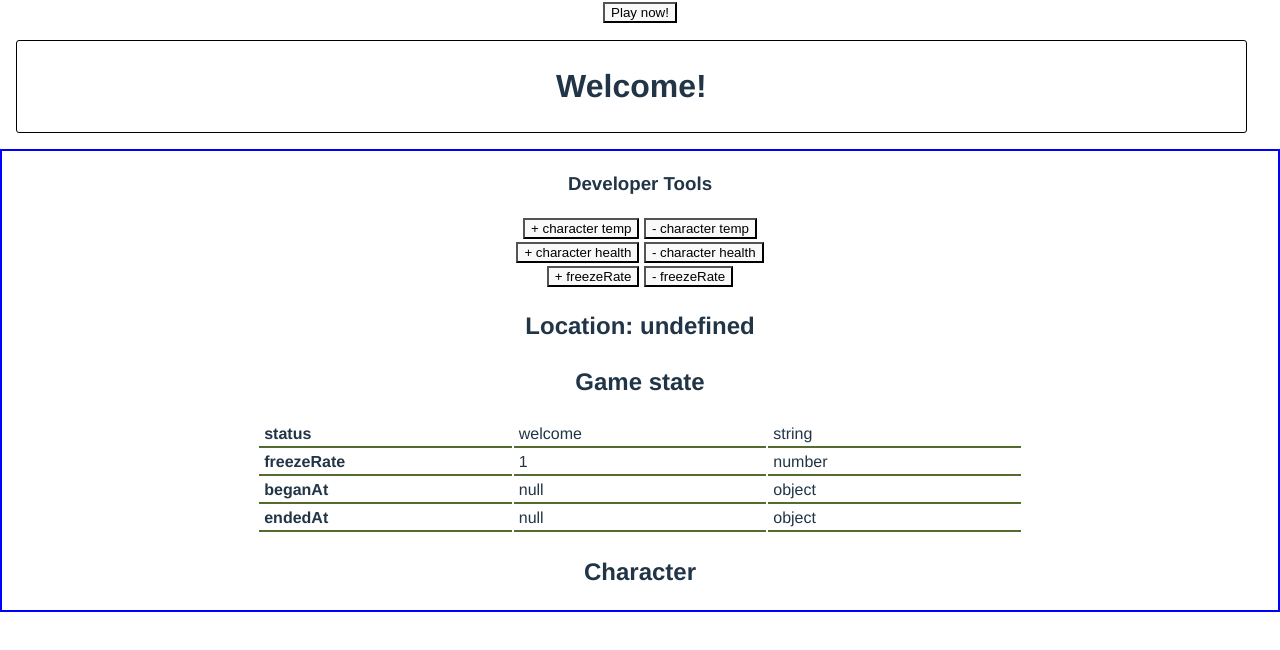
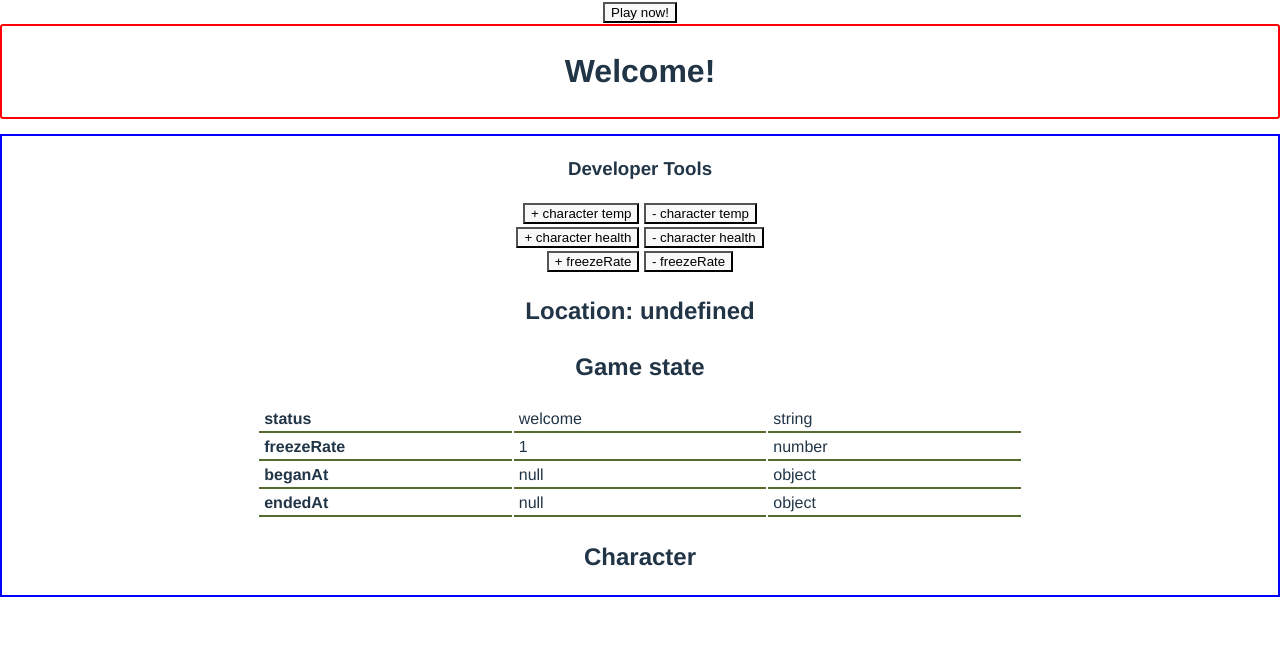
Before and after one commit to thomax/frozen-school, a Svelte app: page / in a window 1280 px wide. Shown: the top 650 px of the page. Built offline with nearby package versions, Linux system fonts and the light colour scheme.

Commit message:
Clean up some styling

```diff
--- a/src/app.css
+++ b/src/app.css
@@ -51,22 +51,16 @@ body {
   }
 }
 
-.uiBox {
-  border: 1px solid black;
+.gameStateBox {
+  border: 2px solid red;
   border-radius: 3px;
-  margin: 1em 1em 1em 1em;
-  width: 96vw;
 }
 
 #characterComponent {
-  background-color: pink;
+  background-color: black;
+  border: 2px solid yellow;
 }
 
 #gameComponent {
-  background-color: rgba(200, 200, 200);
+  background-color: black;
 }
-
-.locationCreator {
-  margin-top: 20px;
-  font-size: 0.7rem;
-}
--- a/src/lib/CharacterSheet.svelte
+++ b/src/lib/CharacterSheet.svelte
@@ -30,7 +30,6 @@
 </script>
 
 <div id="characterComponent">
-  <h3>Character sheet</h3>
   <ValueIndicator
     value={localCharacter.temperature}
     options={{color: 'blue', label: 'Kroppstemperatur'}}
--- a/src/lib/DeveloperTools.svelte
+++ b/src/lib/DeveloperTools.svelte
@@ -79,6 +79,7 @@
 
 <style>
   #devToolsComponent {
+    margin-top: 15px;
     border: 2px solid blue;
   }
 
--- a/src/lib/Game.svelte
+++ b/src/lib/Game.svelte
@@ -11,7 +11,7 @@
   })
 </script>
 
-<div id="gameComponent" class="uiBox">
+<div id="gameComponent" class="gameStateBox">
   <CharacterSheet />
   <svelte:component this={location.component} {location} />
   <div class="locationCreator">Location created by: {location.author}</div>
--- a/src/lib/GameOver.svelte
+++ b/src/lib/GameOver.svelte
@@ -3,7 +3,7 @@
   import {getGameDuration} from './dataStores/stateStore.js'
 </script>
 
-<div id="gameOverComponent" class="uiBox">
+<div id="gameOverComponent" class="gameStateBox">
   <h1>Game over!</h1>
   <div>
     You died with temperature {Math.floor($character.temperature)} and health {$character.health} 🥶
--- a/src/lib/Welcome.svelte
+++ b/src/lib/Welcome.svelte
@@ -1,6 +1,6 @@
 <script>
 </script>
 
-<div id="welcome-component" class="uiBox">
+<div id="welcome-component" class="gameStateBox">
   <h1>Welcome!</h1>
 </div>
```
